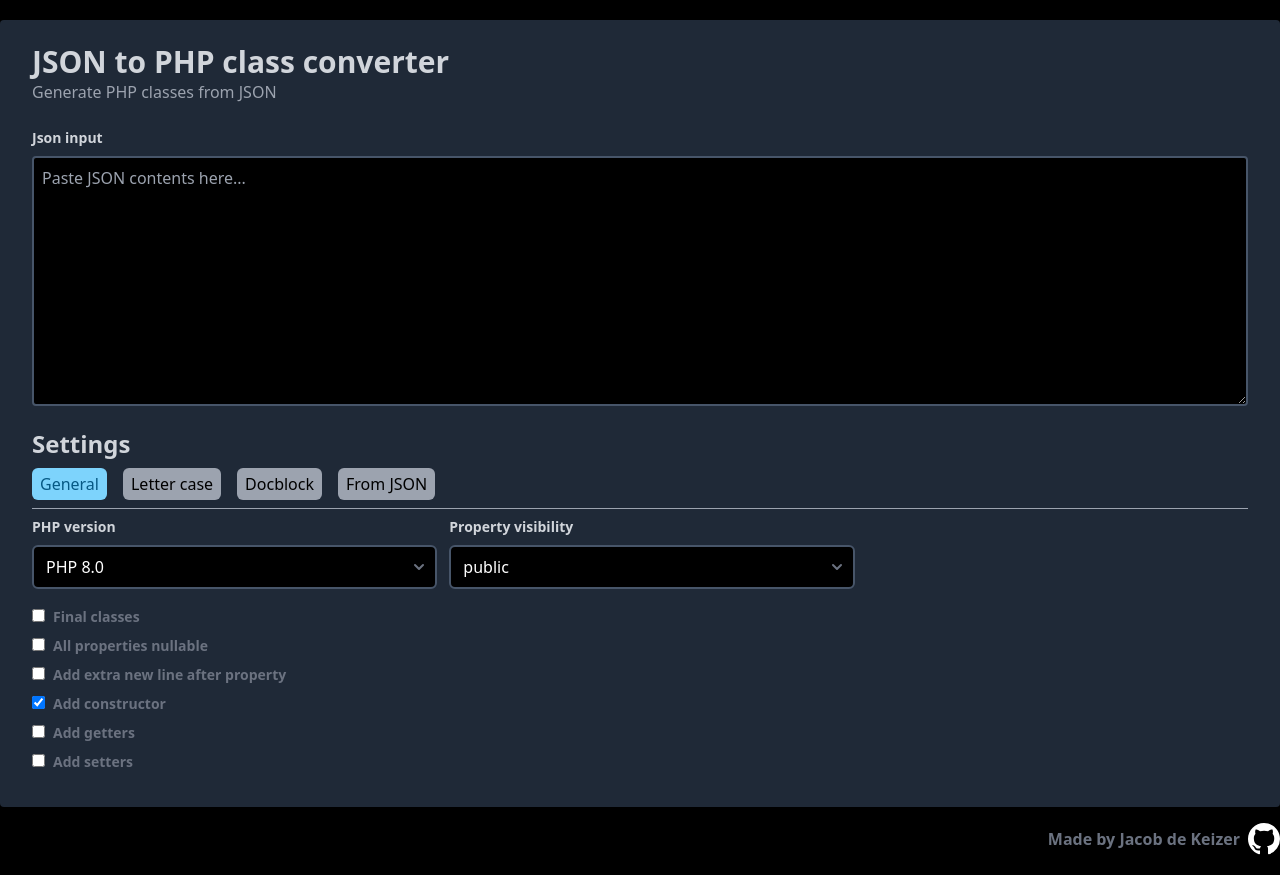
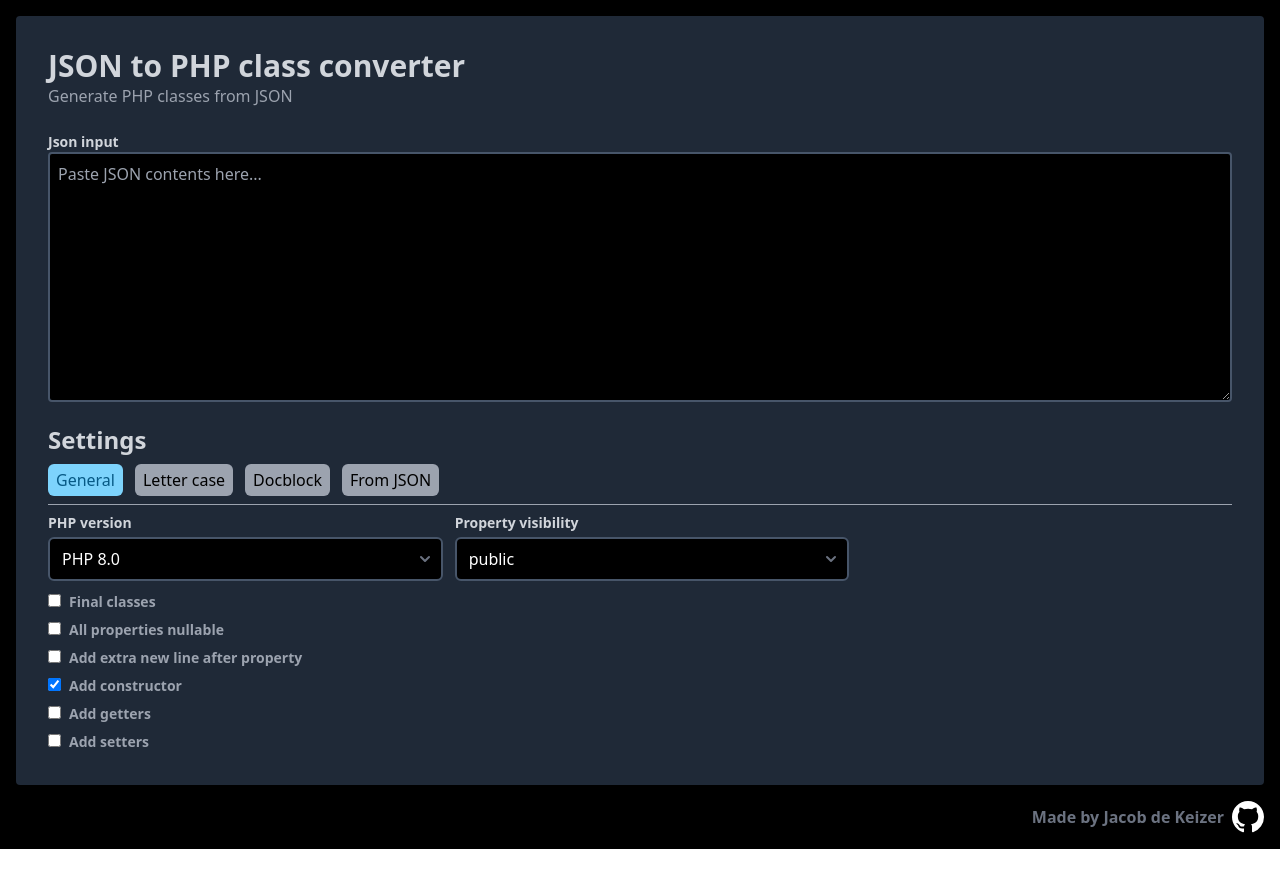
Before and after one commit to jacobdekeizer/json-to-php-generator, a Vue app: page /#/ in a window 1280 px wide. After the commit the page ends 849 px from the top, so only its background shows below. Built offline with nearby package versions, Linux system fonts and the light colour scheme.

Commit message:
Update styling

```diff
--- a/src/App.vue
+++ b/src/App.vue
@@ -1,5 +1,5 @@
 <template>
-  <div id="app" class="min-h-screen bg-gray-100 dark:bg-black py-5">
+  <div id="app" class="min-h-screen bg-gray-100 dark:bg-black p-4">
     <div class="container max-w-screen-xl mx-auto">
       <router-view/>
       <Footer />
--- a/src/assets/scss/_custom_prism_theme.scss
+++ b/src/assets/scss/_prism_theme.scss
@@ -1,30 +1,14 @@
 code[class*="language-"],
 pre[class*="language-"] {
-  color: white;
-  background: none;
-  text-shadow: 0 -.1em .2em black;
-  text-align: left;
-  white-space: pre;
-  word-spacing: normal;
-  word-break: normal;
-  word-wrap: normal;
-  line-height: 1.5;
+  @apply text-white whitespace-pre leading-normal;
 
   -moz-tab-size: 4;
-  -o-tab-size: 4;
   tab-size: 4;
 
   -webkit-hyphens: none;
   -moz-hyphens: none;
   -ms-hyphens: none;
   hyphens: none;
-}
-
-@media print {
-  code[class*="language-"],
-  pre[class*="language-"] {
-    text-shadow: none;
-  }
 }
 
 pre[class*="language-"],
@@ -34,31 +18,27 @@ pre[class*="language-"],
 
 /* Code blocks */
 pre[class*="language-"] {
-  padding: 1em;
-  margin: .5em 0;
-  overflow: auto;
+  @apply whitespace-normal p-3 overflow-auto;
 }
 
 /* Inline code */
 :not(pre) > code[class*="language-"] {
-  padding: .15em .2em .05em;
-  white-space: normal;
+  @apply whitespace-normal p-4;
 }
 
 .token.comment,
 .token.prolog,
 .token.doctype,
 .token.cdata {
-  //color: #6a8759;
-  @apply text-green-300;
+  @apply text-green-400;
 }
 
 .token.punctuation {
-  opacity: .7;
+  @apply opacity-70;
 }
 
 .namespace {
-  opacity: .7;
+  @apply opacity-70;
 }
 
 .token.property,
@@ -76,7 +56,7 @@ pre[class*="language-"] {
 .token.char,
 .token.builtin,
 .token.inserted {
-  color: hsl(75, 70%, 60%);
+  @apply text-green-200;
 }
 
 .token.operator {
@@ -94,26 +74,26 @@ pre[class*="language-"] {
 .token.atrule,
 .token.attr-value,
 .token.keyword {
-  color: #cc7832;
+  @apply text-yellow-500;
 }
 
 .token.regex,
 .token.important {
-  color: #e90;
+  @apply text-yellow-400;
 }
 
 .token.important,
 .token.bold {
-  font-weight: bold;
+  @apply font-black;
 }
 .token.italic {
   font-style: italic;
 }
 
 .token.entity {
-  cursor: help;
+  @apply cursor-help;
 }
 
 .token.deleted {
-  color: red;
+  @apply text-red-800;
 }
--- a/src/assets/scss/theme.scss
+++ b/src/assets/scss/theme.scss
@@ -4,4 +4,4 @@
 
 @tailwind utilities;
 
-@import "custom_prism_theme";
+@import "prism_theme";
--- a/src/components/Card.vue
+++ b/src/components/Card.vue
@@ -1,5 +1,5 @@
 <template>
-    <div class="w-full shadow-md rounded px-8 pt-6 pb-8 mb-4 bg-white dark:bg-gray-800">
+    <div class="w-full shadow-md rounded p-4 md:p-6 lg:p-8 mb-4 bg-white dark:bg-gray-800">
         <slot></slot>
     </div>
 </template>
--- a/src/components/Settings.vue
+++ b/src/components/Settings.vue
@@ -16,7 +16,7 @@
         </TabNav>
 
         <TabContent :isActive="isActive('general')">
-             <div class="flex flex-wrap md:space-x-3">
+             <div class="flex flex-wrap md:space-x-3 mb-2">
                   <div class="w-full md:w-1/3">
                       <FormGroup>
                           <Label for="php-version">
@@ -41,6 +41,7 @@
                   </div>
             </div>
 
+            <FormGroup>
                 <Checkbox label="Final classes" v-model="settings.finalClasses" />
 
                 <Checkbox label="All properties nullable" v-model="settings.allPropertiesNullable" />
@@ -60,10 +61,10 @@
                   />
 
                 </div>
+            </FormGroup>
         </TabContent>
 
-        <TabContent :isActive="isActive('letter-case')">
-            <div class="flex">
+        <TabContent :isActive="isActive('letter-case')" class="space-y-2">
             <FormGroup class="w-full md:w-1/3">
                 <Label for="class-case">
                     Class case
@@ -73,9 +74,7 @@
                         :options="caseOptions"
                 />
             </FormGroup>
-            </div>
 
-            <div class="flex">
             <FormGroup class="w-full md:w-1/3">
                 <Label for="property-case">
                     Property case
@@ -85,9 +84,8 @@
                         :options="caseOptions"
                 />
             </FormGroup>
-            </div>
 
-            <div class="flex">
+
             <FormGroup class="w-full md:w-1/3">
                 <Label for="getter-case">
                     Getter case
@@ -97,9 +95,8 @@
                         :options="caseOptions"
                 />
             </FormGroup>
-            </div>
 
-             <div class="flex">
+
             <FormGroup class="w-full md:w-1/3">
                 <Label for="setter-case">
                     Setter case
@@ -109,10 +106,9 @@
                         :options="caseOptions"
                 />
             </FormGroup>
-            </div>
         </TabContent>
 
-        <TabContent :isActive="isActive('docblock')">
+        <TabContent :isActive="isActive('docblock')" class="space-y-2">
             <div class="flex flex-wrap md:space-x-3">
                 <div class="w-full md:w-1/3">
                     <FormGroup>
@@ -152,9 +148,11 @@
         </TabContent>
 
         <TabContent :isActive="isActive('from-json')">
+            <FormGroup>
                 <Checkbox label="Add from json method" v-model="settings.addFromJsonMethod" />
 
                 <Checkbox label="JSON response is an array" v-model="settings.jsonIsArray" />
+            </FormGroup>
         </TabContent>
     </TabPanel>
 </template>
--- a/src/components/form/Checkbox.vue
+++ b/src/components/form/Checkbox.vue
@@ -1,6 +1,6 @@
 <template>
-    <label class="block text-gray-500 font-bold">
-        <input class="mt-2 mb-2 mr-2 leading-tight"
+    <label class="block text-gray-500 dark:text-gray-400 font-bold">
+        <input class="mr-2 last:mb-0 leading-tight"
                type="checkbox"
                :checked="value"
                @change="onValueChanged($event.target.checked)"
--- a/src/components/form/FormGroup.vue
+++ b/src/components/form/FormGroup.vue
@@ -1,7 +1,7 @@
 <template>
-    <label class="form-group">
+    <div class="space-y-1">
         <slot></slot>
-    </label>
+    </div>
 </template>
 
 <script lang="ts">
--- a/src/components/form/Label.vue
+++ b/src/components/form/Label.vue
@@ -1,5 +1,5 @@
 <template>
-    <label class="block text-gray-700 dark:text-gray-300 text-sm font-bold mb-2">
+    <label class="block text-gray-700 dark:text-gray-300 text-sm font-bold">
         <slot></slot>
     </label>
 </template>
--- a/src/components/form/Select.vue
+++ b/src/components/form/Select.vue
@@ -1,5 +1,5 @@
 <template>
-    <div class="relative inline-block w-full mb-3">
+    <div class="relative inline-block w-full">
         <select class="w-full px-3 py-2 border-2 rounded-md appearance-none  focus:bg-white focus:outline-none focus:border-cyan-400 transition-colors
                   bg-blue-gray border-gray-200 text-gray-700 dark:bg-black dark:border-blue-gray-600 dark:text-white"
                 :id="id"
--- a/src/components/icons/GithubIcon.vue
+++ b/src/components/icons/GithubIcon.vue
@@ -1,5 +1,5 @@
 <template>
-    <svg class="float-left" height="32" viewBox="0 0 16 16" width="32" aria-hidden="true">
+    <svg class="float-left fill-current text-black dark:text-white" height="32" viewBox="0 0 16 16" width="32" aria-hidden="true">
         <path fill-rule="evenodd"
               d="M8 0C3.58 0 0 3.58 0 8c0 3.54 2.29 6.53 5.47 7.59.4.07.55-.17.55-.38
               0-.19-.01-.82-.01-1.49-2.01.37-2.53-.49-2.69-.94-.09-.23-.48-.94-.82-1.13-.28-.15-.68-.52-.01-.53.63-.01
@@ -18,9 +18,3 @@
 
     }
 </script>
-
-<style lang="scss" scoped>
-.dark svg {
-  fill: white;
-}
-</style>
--- a/src/components/tab-panel/TabNav.vue
+++ b/src/components/tab-panel/TabNav.vue
@@ -1,5 +1,5 @@
 <template>
-    <ul class="flex space-x-1 md:space-x-4">
+    <ul class="flex space-x-1 md:space-x-3">
         <slot></slot>
     </ul>
 </template>
```
Lines whose indentation alone changed are shown as unchanged.
